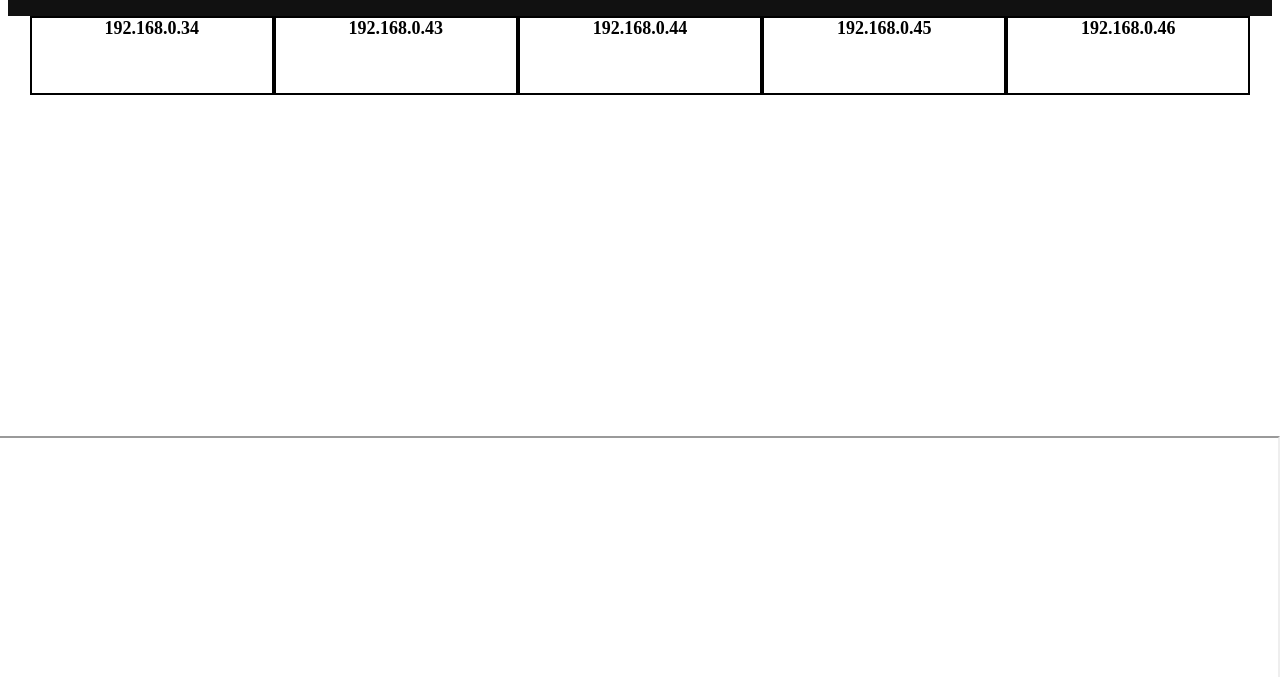
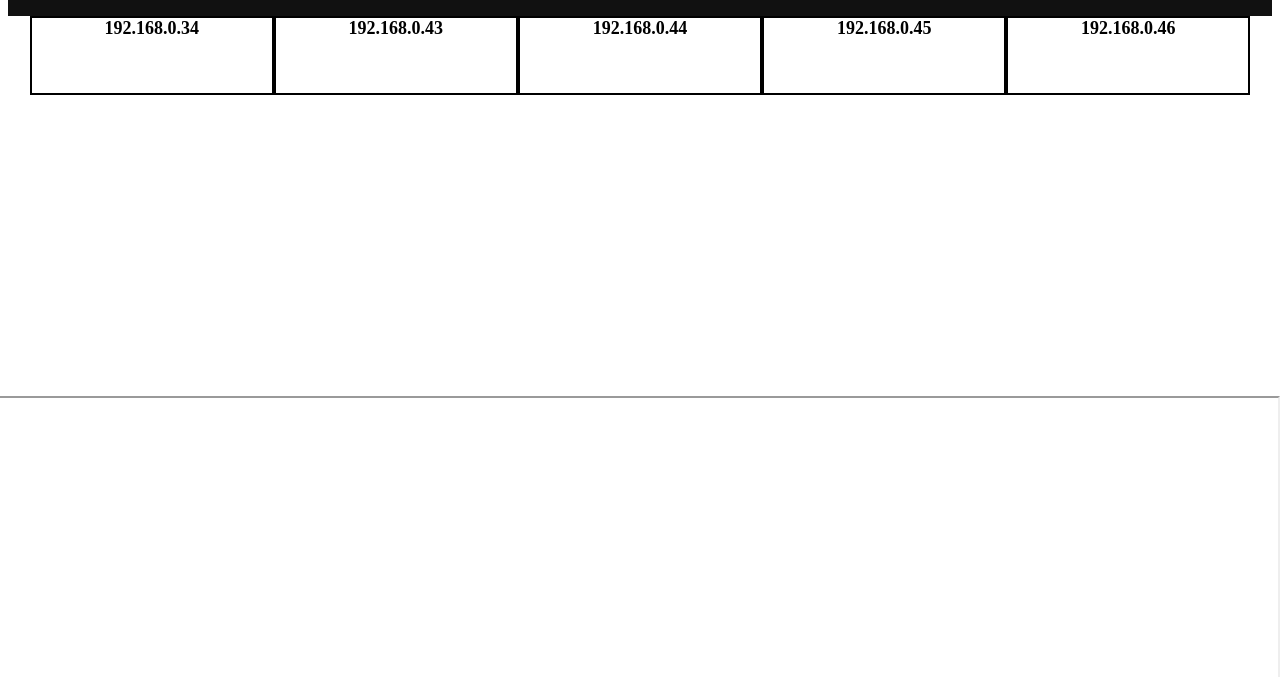
Before and after one commit to cdelaitre/swarmops, a plain HTML site: page src/index.html in a window 1280 px wide. Shown: the part 56-733 px from the top of the page. Drawn offline with Linux system fonts and the light colour scheme.

Commit message:
fix frame size

```diff
--- a/src/index.html
+++ b/src/index.html
@@ -15,7 +15,7 @@
     .netdata-chart:hover {border-color: #676b70; cursor: pointer; cursor: hand;}
     .top {width: 100%; height: 64px; text-align: center; display: inline-block; background-color: #111;}
     .cluster {width: 100%; height: calc(100%-128px); max-height: 60%; text-align: center; display: inline-block;}
-    .frame {position: absolute; right: 0; bottom: 64px; width: 100%; height: 340px; max-height: 30%;}
+    .frame {position: absolute; right: 0; bottom: 64px; width: 100%; height: 360px; max-height: 35%;}
     .footer {position: absolute; bottom: 0; width: 100%; height: 64px; background-color: #111;}
   </style>
 </head>
```
